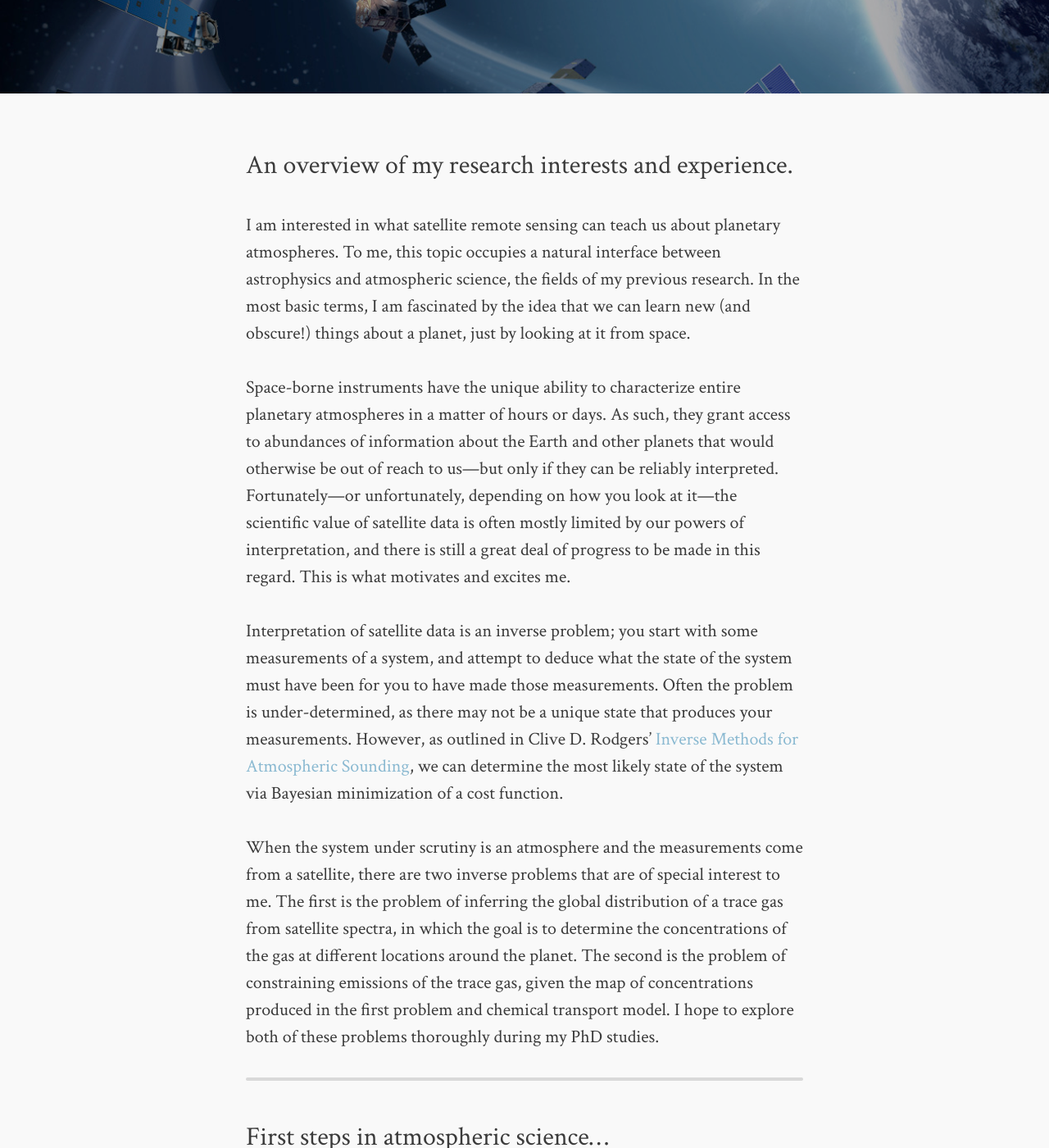
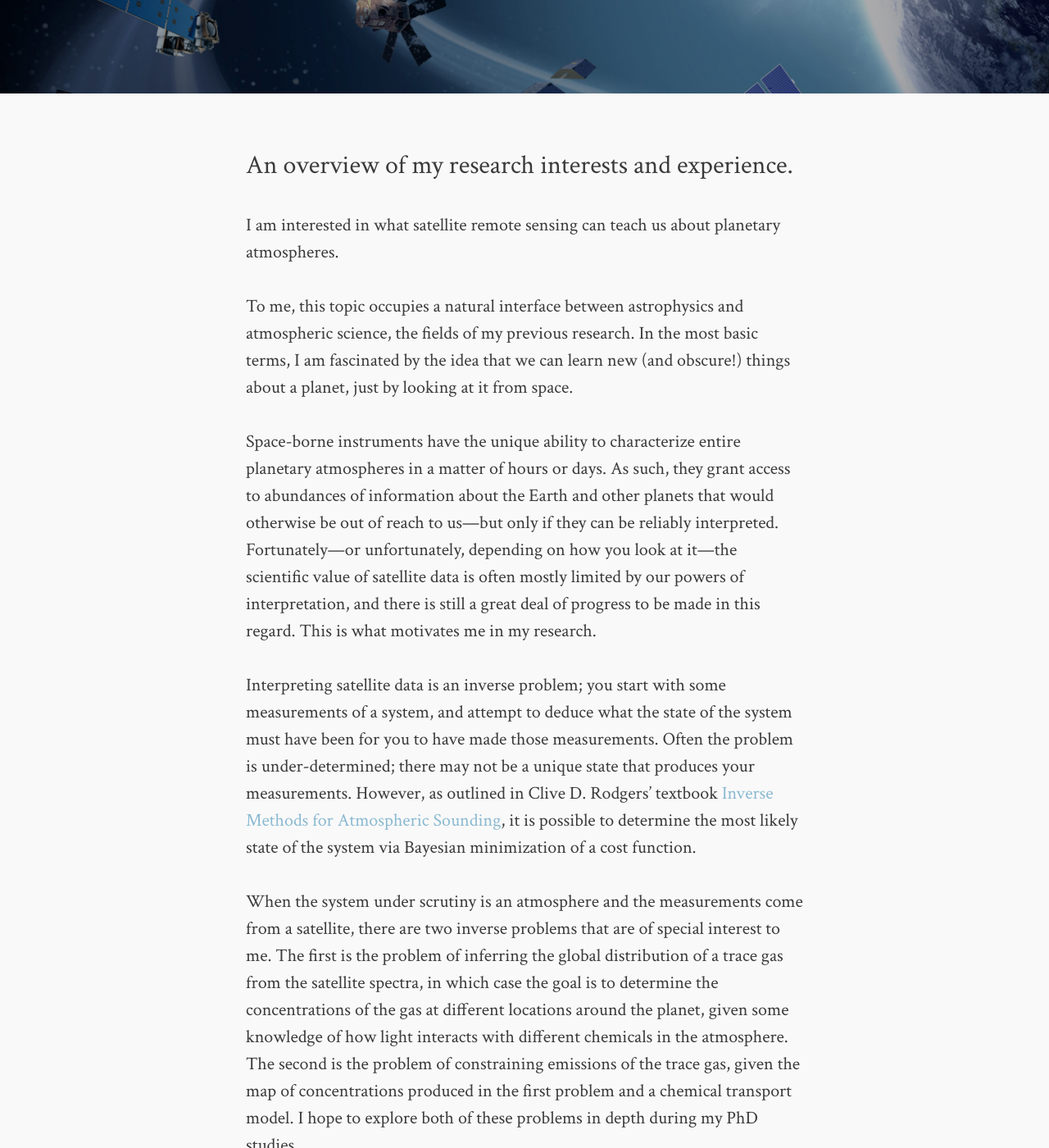
Before and after one commit to djvaron/djvaron.github.io, a Jekyll site: the page built from research.md, in a window 1280 px wide and 1400 px high, scrolled down 436 px. Shown: the whole window at 82% size. Built offline with Jekyll 4.4.1, drawn with Linux system fonts in a browser that asks for light colours; some of the changed text lies outside the part shown.

Commit message:
edit research

```diff
--- a/research.md
+++ b/research.md
@@ -8,15 +8,17 @@
   feature: satellites.jpg
 ---
 
-I am interested in what satellite remote sensing can teach us about planetary atmospheres. To me, this topic occupies a natural interface between astrophysics and atmospheric science, the fields of my previous research. In the most basic terms, I am fascinated by the idea that we can learn new (and obscure!) things about a planet, just by looking at it from space.
+I am interested in what satellite remote sensing can teach us about planetary atmospheres.
 
-Space-borne instruments have the unique ability to characterize entire planetary atmospheres in a matter of hours or days. As such, they grant access to abundances of information about the Earth and other planets that would otherwise be out of reach to us---but only if they can be reliably interpreted. Fortunately---or unfortunately, depending on how you look at it---the scientific value of satellite data is often mostly limited by our powers of interpretation, and there is still a great deal of progress to be made in this regard. This is what motivates and excites me.
+To me, this topic occupies a natural interface between astrophysics and atmospheric science, the fields of my previous research. In the most basic terms, I am fascinated by the idea that we can learn new (and obscure!) things about a planet, just by looking at it from space.
+
+Space-borne instruments have the unique ability to characterize entire planetary atmospheres in a matter of hours or days. As such, they grant access to abundances of information about the Earth and other planets that would otherwise be out of reach to us---but only if they can be reliably interpreted. Fortunately---or unfortunately, depending on how you look at it---the scientific value of satellite data is often mostly limited by our powers of interpretation, and there is still a great deal of progress to be made in this regard. This is what motivates me in my research.
 
 <!-- Satellite data is like a mine; what you get out of it is largely dependent on how deep you can dig. Depth, in this analogy, is limited by our powers of interpretation. -->
 
-Interpretation of satellite data is an inverse problem; you start with some measurements of a system, and attempt to deduce what the state of the system must have been for you to have made those measurements. Often the problem is under-determined, as there may not be a unique state that produces your measurements. However, as outlined in Clive D. Rodgers' [<i>Inverse Methods for Atmospheric Sounding</i>](https://books.google.be/books/about/Inverse_Methods_for_Atmospheric_Sounding.html?id=dW-0QgAACAAJ&redir_esc=y), we can determine the most likely state of the system via Bayesian minimization of a cost function.
+Interpreting satellite data is an inverse problem; you start with some measurements of a system, and attempt to deduce what the state of the system must have been for you to have made those measurements. Often the problem is under-determined; there may not be a unique state that produces your measurements. However, as outlined in Clive D. Rodgers' textbook <i>[Inverse Methods for Atmospheric Sounding](https://books.google.be/books/about/Inverse_Methods_for_Atmospheric_Sounding.html?id=dW-0QgAACAAJ&redir_esc=y)</i>, it is possible to determine the most likely state of the system via Bayesian minimization of a cost function.
 
-When the system under scrutiny is an atmosphere and the measurements come from a satellite, there are two inverse problems that are of special interest to me. The first is the problem of inferring the global distribution of a trace gas from satellite spectra, in which the goal is to determine the concentrations of the gas at different locations around the planet. The second is the problem of constraining emissions of the trace gas, given the map of concentrations produced in the first problem and chemical transport model. I hope to explore both of these problems thoroughly during my PhD studies.
+When the system under scrutiny is an atmosphere and the measurements come from a satellite, there are two inverse problems that are of special interest to me. The first is the problem of inferring the global distribution of a trace gas from the satellite spectra, in which case the goal is to determine the concentrations of the gas at different locations around the planet, given some knowledge of how light interacts with different chemicals in the atmosphere. The second is the problem of constraining emissions of the trace gas, given the map of concentrations produced in the first problem and a chemical transport model. I hope to explore both of these problems in depth during my PhD studies.
 
 - - -
 
```
